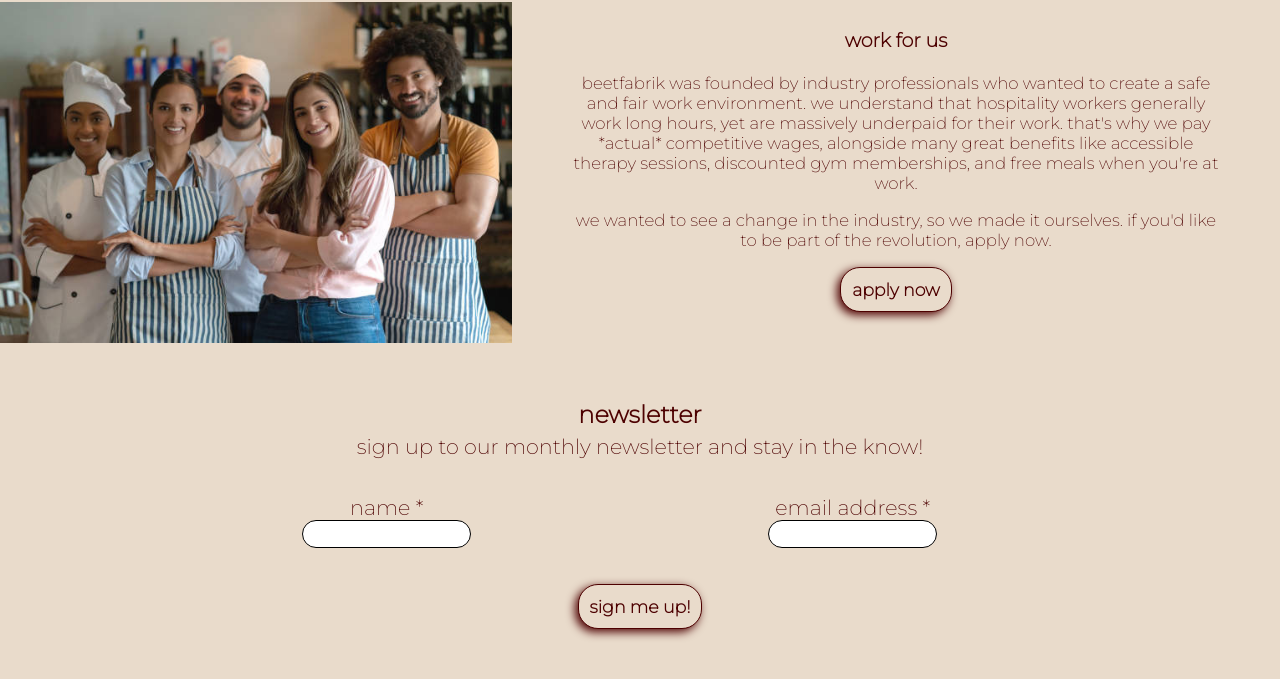
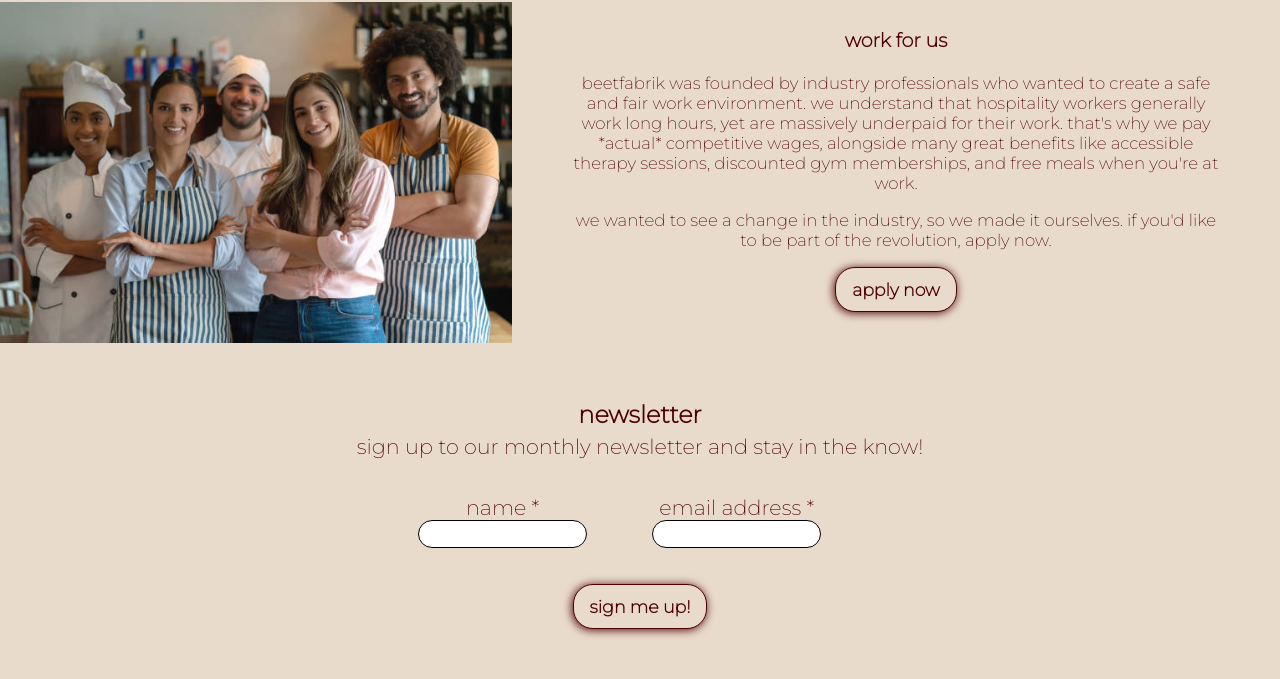
Before and after one commit to deliarae/beetfabrik, a plain HTML site: page index.html in a window 1280 px wide. Shown: the part 1212-1891 px from the top of the page. Drawn offline with Linux system fonts and the light colour scheme.

Commit message:
small cosmetic changes

```diff
--- a/about-page.css
+++ b/about-page.css
@@ -34,4 +34,6 @@ aside {
     float: right;
     padding:10px;
     font-style: italic;
+    border: 1px solid;
+    margin-left: 10px;
 }
--- a/index.html
+++ b/index.html
@@ -58,7 +58,7 @@
             </p>
 
             <p class="elle-woods-quote">
-              "What? Like it's hard?"<br />- Elle Woods
+              "What, like it's hard?"<br />- Elle Woods
             </p>
             <a href="./menu.html"
               ><button><p>View Our Menus</p></button></a
--- a/style.css
+++ b/style.css
@@ -137,7 +137,7 @@ h2 {
 }
 
 button {
-    padding: 5px;
+    padding: 5px 10px 5px 10px;
     font-weight: bold;
     border: 1px solid var(--red-color);
     border-radius: 20px;
@@ -145,11 +145,11 @@ button {
     background-color: rgb(233, 219, 203);
     transition: all 0.5s ease;
     cursor: pointer;
-    box-shadow: -3px 3px 10px;
+    box-shadow: -1px 1px 10px;
 }
 
 button:hover {
-    background-color: rgb(108, 27, 54);
+    background-color: var(--red-color);
 }
 button:hover p {
     color: rgb(233, 219, 203);
@@ -416,6 +416,15 @@ header {
             float: left;
             max-height: 100%;
         }
+
+.newsletter-container {
+    display: flex;
+    flex-wrap: wrap;
+    justify-content: center;
+    align-items: center;
+
+}
+
 .logo-bottom-of-homepage {
     font-size: 2.5rem;
 }
```
